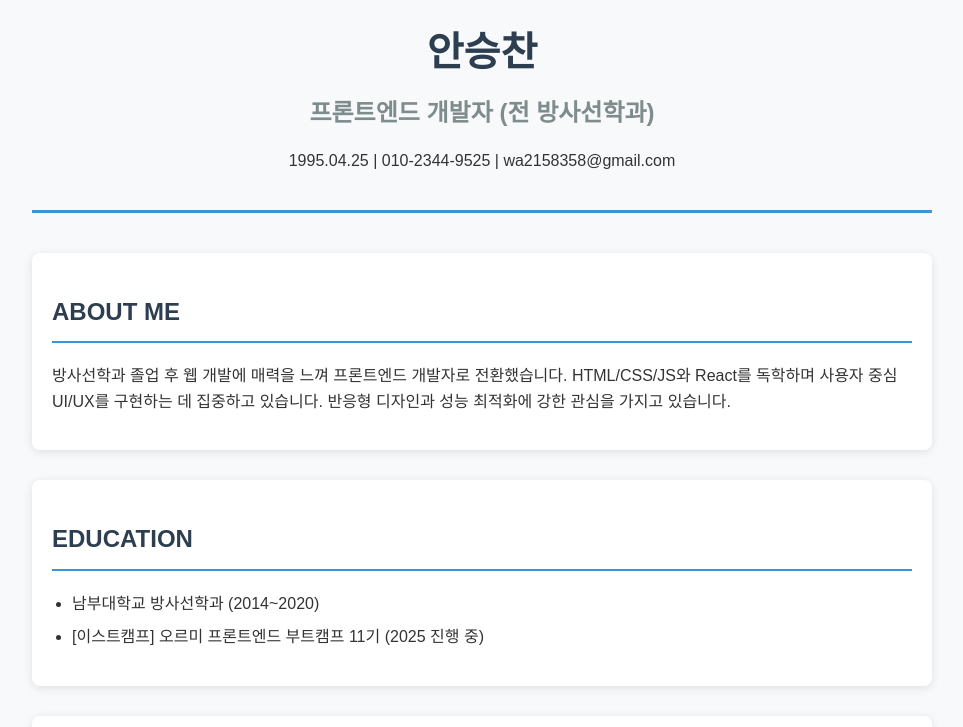
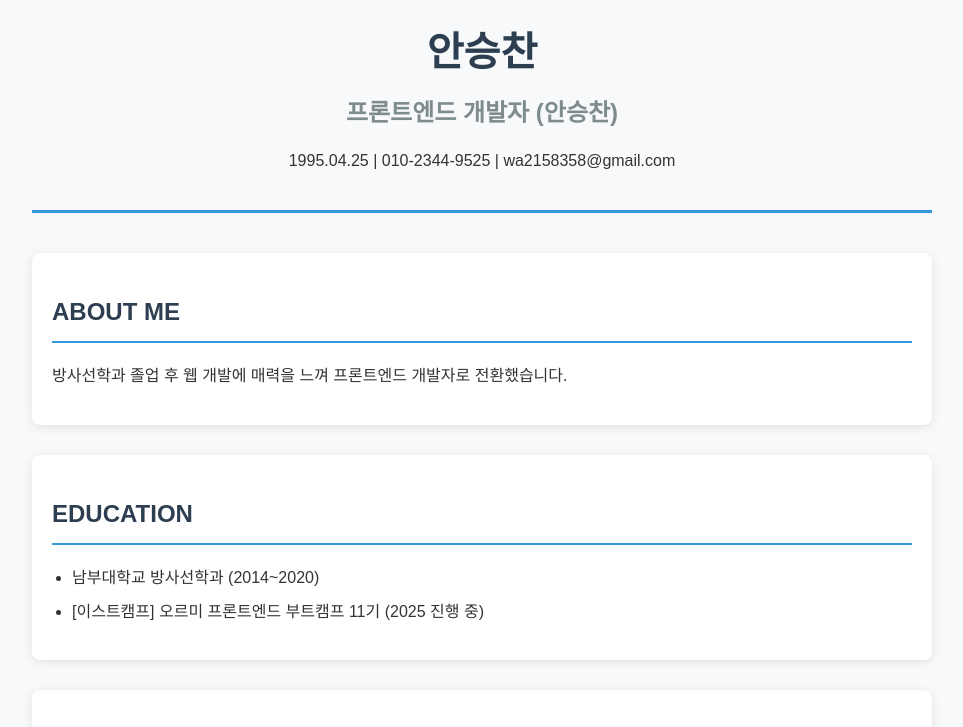
Before and after one commit to wa2158358-netizen/wa2158358, a plain HTML site: page index.html in a window 1280 px wide. Shown: the top 727 px of the page, without its empty margins (158-1121 px from the left). Drawn offline with Linux system fonts and the light colour scheme.

Commit message:
update README and index

```diff
--- a/index.html
+++ b/index.html
@@ -27,13 +27,13 @@
 <body>
     <header>
         <h1>안승찬</h1>
-        <h2>프론트엔드 개발자 (전 방사선학과)</h2>
+        <h2>프론트엔드 개발자 (안승찬)</h2>
         <p>1995.04.25 | 010-2344-9525 | wa2158358@gmail.com</p>
     </header>
 
     <section id="about">
         <h2>ABOUT ME</h2>
-        <p>방사선학과 졸업 후 웹 개발에 매력을 느껴 프론트엔드 개발자로 전환했습니다. HTML/CSS/JS와 React를 독학하며 사용자 중심 UI/UX를 구현하는 데 집중하고 있습니다. 반응형 디자인과 성능 최적화에 강한 관심을 가지고 있습니다.</p>
+        <p>방사선학과 졸업 후 웹 개발에 매력을 느껴 프론트엔드 개발자로 전환했습니다. </p>
     </section>
 
     <section id="education">
```
Also changed, not shown: 1 other file.
